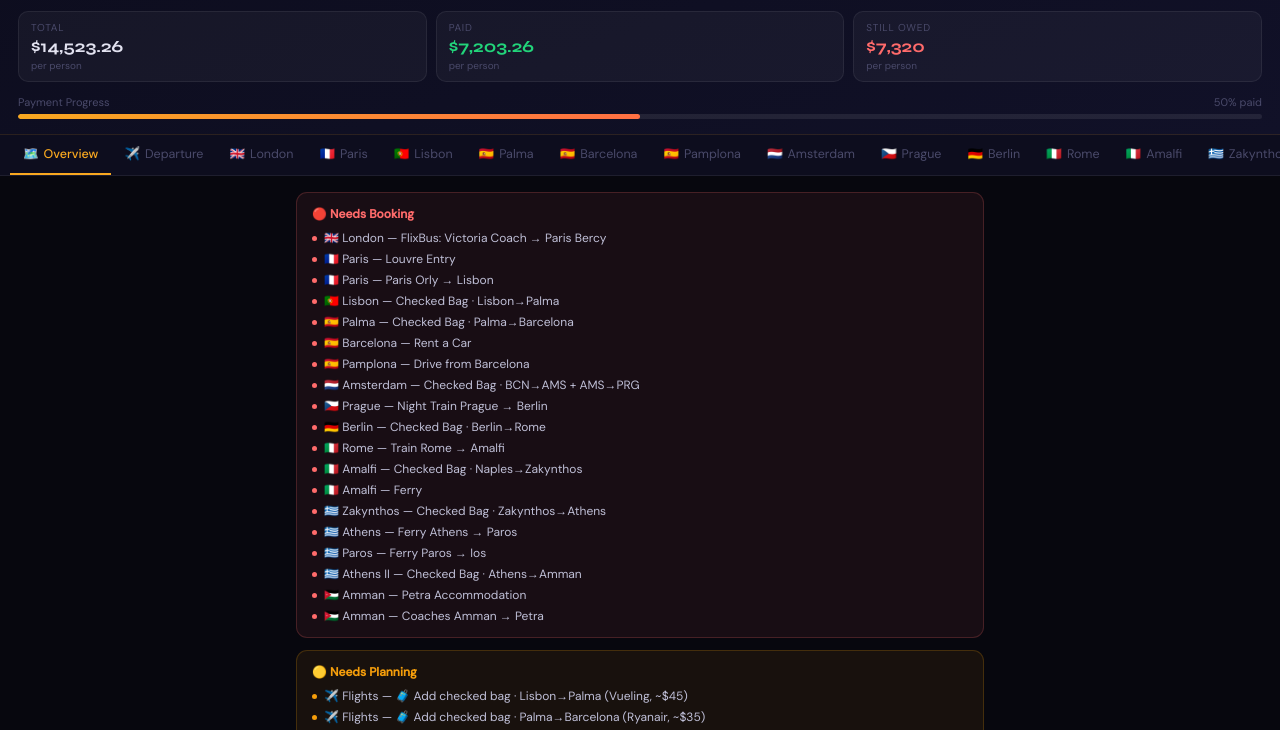
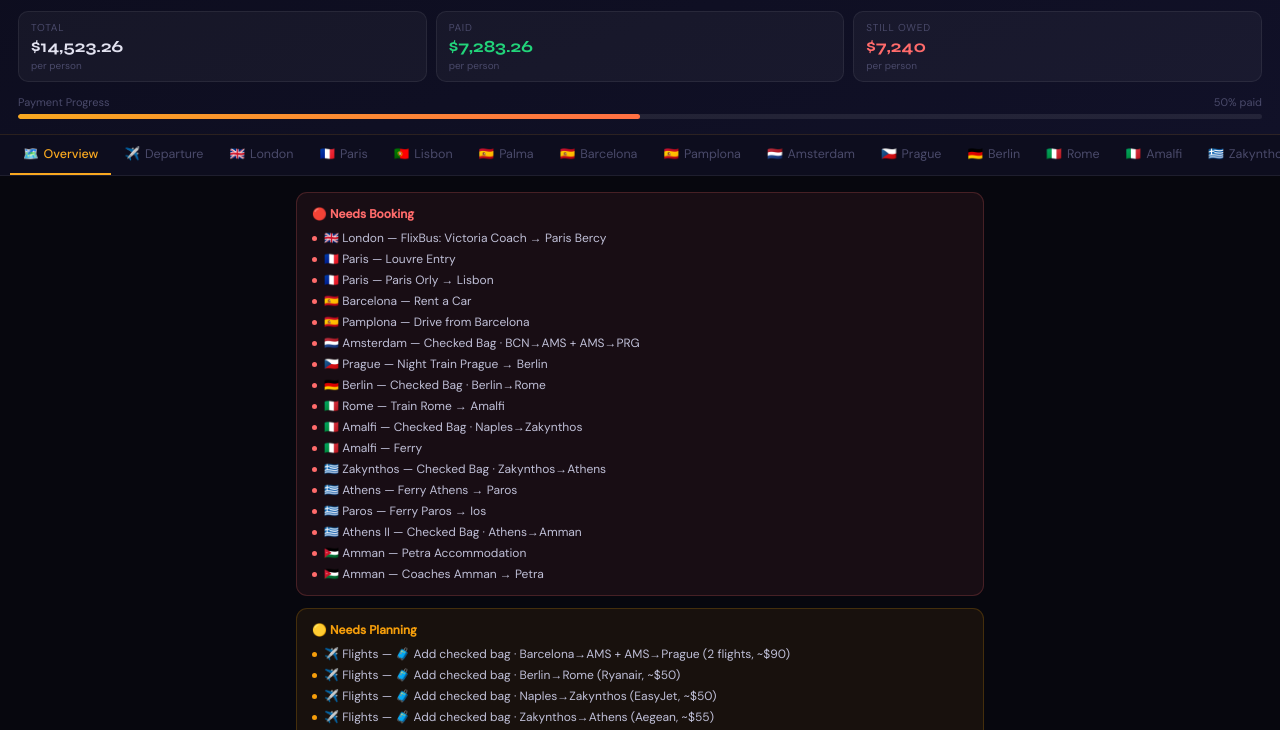
Before and after one commit to itsfate48-cmd/europe-trip-2026, a plain HTML site: page index.html in a window 1280 px wide. Shown: the part 70-800 px from the top of the page. Drawn offline with Linux system fonts and the light colour scheme.

Commit message:
Mark Lisbon→Palma and Palma→BCN checked bags as booked

```diff
--- a/index.html
+++ b/index.html
@@ -173,20 +173,20 @@ const DESTS = [
       {type:"flight",   name:"Paris Orly → Lisbon",        detail:"30 Jun · depart ~12:30 · arrive LIS ~15:00", cost:0, status:"todo"},
     ]},
 
-  { id:"lisbon", city:"Lisbon", country:"Portugal", emoji:"🇵🇹", dates:"30 Jun – 2 Jul", total:562, paid:347,
+  { id:"lisbon", city:"Lisbon", country:"Portugal", emoji:"🇵🇹", dates:"30 Jun – 2 Jul", total:562, paid:392,
     items:[
       {type:"stay",  name:"Lisbon Chillout Hostel", detail:"30 Jun – 2 Jul",  split:237.50, cost:475, status:"booked"},
       {type:"flight",name:"Lisbon → Palma",         detail:"VY3437 · 2 Jul 21:35–00:30",  cost:189, status:"booked"},
-      {type:"flight",name:"Checked Bag · Lisbon→Palma",detail:"1 person · Vueling",       cost:45,  status:"todo"},
+      {type:"flight",name:"Checked Bag · Lisbon→Palma",detail:"1 person · Vueling",       cost:45,  status:"booked"},
       {type:"food",  name:"Food Budget",            detail:"2.5 days",                     cost:125, status:"spend"},
       {type:"fun",   name:"Drinks + Smokes",        detail:"2.5 days",                     cost:125, status:"spend"},
       {type:"transport",name:"Taxis",                                                       cost:50,  status:"spend"},
     ]},
-  { id:"palma", city:"Palma", country:"Spain", emoji:"🇪🇸", dates:"3–5 Jul", total:545, paid:260,
+  { id:"palma", city:"Palma", country:"Spain", emoji:"🇪🇸", dates:"3–5 Jul", total:545, paid:295,
     items:[
       {type:"stay",     name:"Hotel",             split:278.50, cost:557, status:"booked"},
       {type:"flight",   name:"Palma → Barcelona", detail:"FR1343 · 5 Jul 07:30–08:25", cost:75, status:"booked"},
-      {type:"flight",   name:"Checked Bag · Palma→Barcelona",detail:"1 person · Ryanair", cost:35, status:"todo"},
+      {type:"flight",   name:"Checked Bag · Palma→Barcelona",detail:"1 person · Ryanair", cost:35, status:"booked"},
       {type:"transport",name:"Rent a Car",         cost:50,  status:"spend"},
       {type:"food",     name:"Food Budget",        detail:"2 days", cost:100, status:"spend"},
       {type:"fun",      name:"Drinks + Smokes",    detail:"2 days", cost:100, status:"spend"},
@@ -324,8 +324,6 @@ const DESTS = [
 ];
 
 const NEEDS_PLAN=[
-  {dest:"✈️ Flights",  destId:"lisbon",    text:"🧳 Add checked bag · Lisbon→Palma (Vueling, ~$45)"},
-  {dest:"✈️ Flights",  destId:"palma",     text:"🧳 Add checked bag · Palma→Barcelona (Ryanair, ~$35)"},
   {dest:"✈️ Flights",  destId:"amsterdam", text:"🧳 Add checked bag · Barcelona→AMS + AMS→Prague (2 flights, ~$90)"},
   {dest:"✈️ Flights",  destId:"berlin",    text:"🧳 Add checked bag · Berlin→Rome (Ryanair, ~$50)"},
   {dest:"✈️ Flights",  destId:"amalfi",    text:"🧳 Add checked bag · Naples→Zakynthos (EasyJet, ~$50)"},
```
